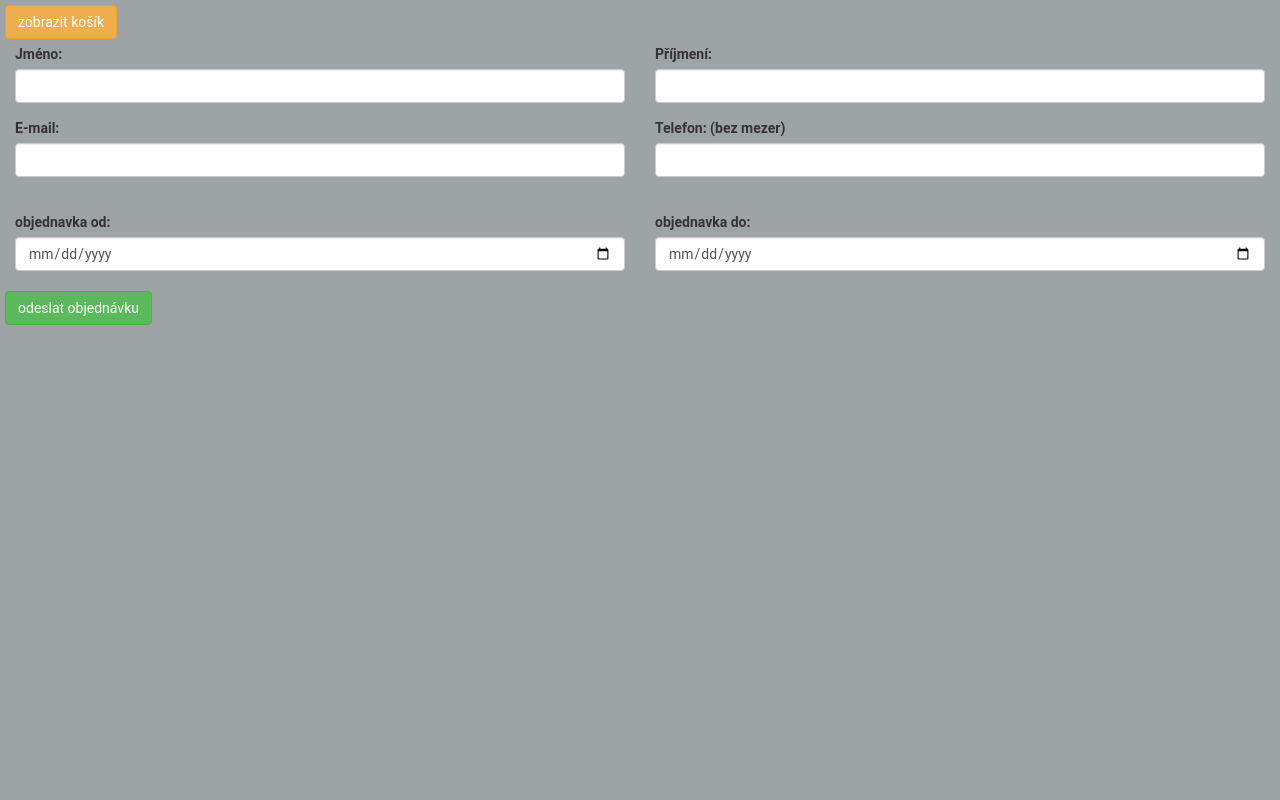
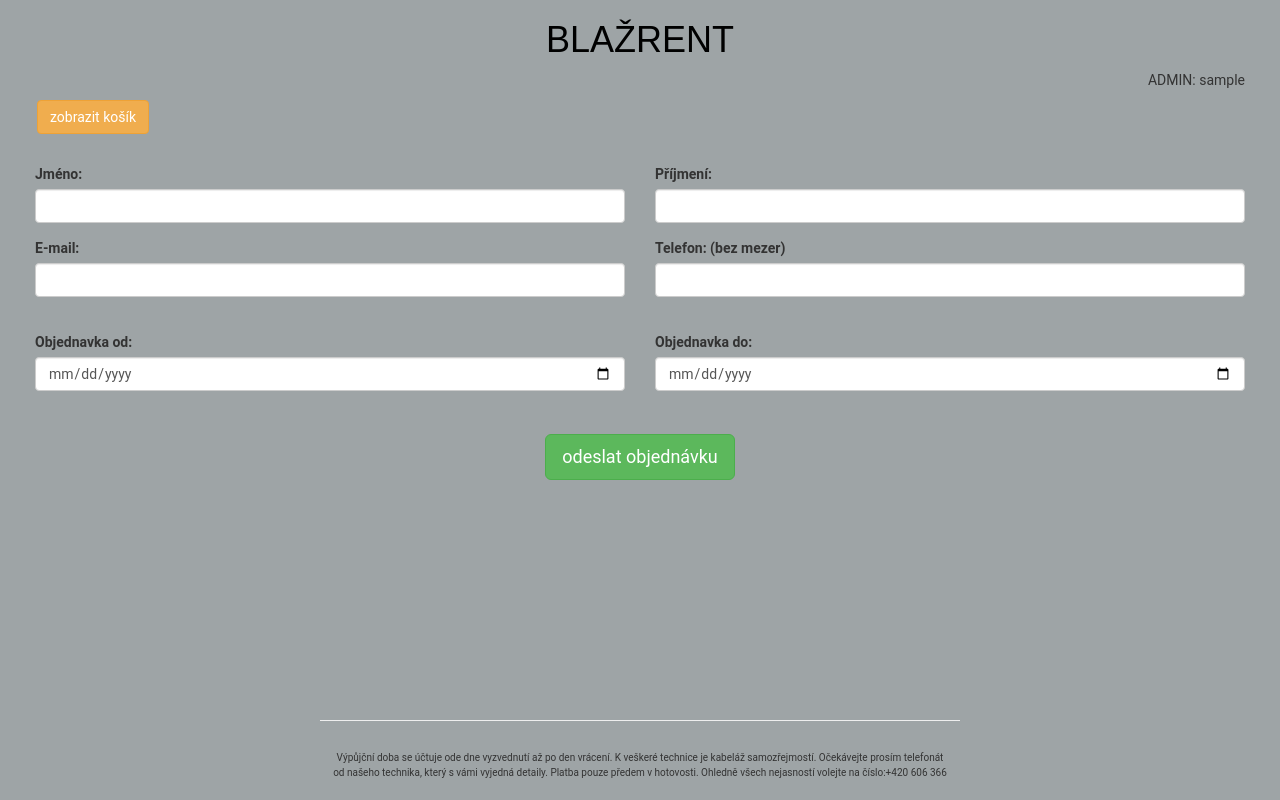
Before and after one commit to jyryky/MatPraceBlazVypujc, a PHP site: page /odeslat_email.php in a window 1280 px wide. Run offline with PHP 8.4, Linux system fonts and the light colour scheme; the visitor is signed in with stand-in values (Sample User, id 1).

Commit message:
dodělané css skoro celé
Jdu na tenis

```diff
--- a/soubory/ajax_odstranění.js
+++ b/soubory/ajax_odstranění.js
@@ -15,7 +15,7 @@ $(document).ready(function(){
       })
       .done(function(data) { // Variable data contains the data we get from serverside
         //alert(data);
-        var html = ' <form method="post" action="odebrat.php" id="formular_odebrat"> <table border=1><tr><th>ID</th><th>název</th><th>cena</th><th>kategorie</th><th>popis</th><th>smazat?</th></tr>';
+        var html = ' <form method="post" action="odebrat.php" id="formular_odebrat"> <table border=1><tr><th>ID</th><th>název</th><th>cena</th><th>PocetKusu</th><th>popis</th><th>smazat?</th></tr>';
         let fruits = [];
         $.each(data, function(key, value)
        {
--- a/soubory/css/style.css
+++ b/soubory/css/style.css
@@ -1,30 +1,113 @@
 body {
-  background-color:rgba(63, 75, 78, 0.5);
+  background-color: rgba(63, 75, 78, 0.5);
+}
+
+.containerr {
+  margin: auto;
+}
+
+#submit_kategorie {
+  margin-bottom: 3px;
+}
+
+#nastred {
+  margin:auto;
+  display:block;
+}
+
+#admimOdsazeniOdkraje{
+  margin-right: 17px;
+}
+#admimOdsazeniOdkraje2{
+  margin-right: 35px;
+}
+#podtrzeni{
+  text-decoration:underline;
+}
+
+.odsazeniodkraju{
+  padding-left: 20px;
+  padding-right: 20px;
+}
+
+#buttonRight{
+float: right;
+margin-right: 5px;
+}
+#nahore{
+  padding: 20px;
+}
+#spodniKontainer{
+  position:absolute;
+  width: auto;
+  height:auto;
+  bottom:0px;
+  right:25%;
+  left:25%;
+
+}
+#prihlaseni{
+  padding-top: 5%;
+}
+#prihlasenibody{
+  display: flex;
+  -ms-flex-align: center;
+  -ms-flex-pack: center;
+  -webkit-box-align: center;
+  align-items: center;
+  -webkit-box-pack: center;
+  justify-content: center;
+  padding-top:10%;
+  padding-bottom: 25%;
+  background-color: #f5f5f5;
+}
+#vypujcniPodminky{
+  font-size: x-small;
+  text-align: center;
+  padding: 10px;
+}
+
+hr{
+ width: initial;
 
 }
 
 .pridatdokosiku {
+  padding-right: 20px;
+}
+#odsazeniodtopu{
+  padding:20px;
+}
+
+.btn.btn-success {
+  justify-content: center;
+}
+
+.postoupitdodokonceni {
   text-align: center;
 }
-.btn.btn-success{
-  justify-content: center;
+
+table.table table-bordered {
+  outline-color: black;
+  border: 4px solid #000;
 }
-table.table table-bordered{
-  outline-color: black;
-  border:4px solid #000;
-}
-#odeslat{
+
+#odeslat {
   justify-content: center;
   align-content: center;
-  padding: 0,5%;
+  padding: 0, 5%;
 }
+
 h1 {
   text-align: center;
   font-style: normal;
   font-family: sans-serif;
 }
 
-a { text-decoration : none; color : #000; }
+a {
+  text-decoration: none;
+  color: #000;
+}
 
 a:link {
   text-decoration: none;
@@ -33,36 +116,33 @@ a:link {
 
 a:visited {
   text-decoration: none;
-  color : #000;
+  color: #000;
 }
 
 a:hover {
   text-decoration: none;
-  color : #000;
+  color: #000;
 }
 
 a:active {
   text-decoration: none;
-  color : #000;
+  color: #000;
 }
-#nadpis{
-font-size: xx-large;
-}
-.zarovnani
-{
+
+.zarovnani {
   margin: 3%;
 }
-button{
-  align-self: center;
+#selector {
+  padding-left: 16px;
 }
+
 /* Tooltip container */
 .tooltip {
-  position: relative;
   display: inline-block;
-  border-bottom: 1px dotted black; /* If you want dots under the hoverable text */
+  border-bottom: 1px dotted black;
+  /* If you want dots under the hoverable text */
 }
 
-/* Tooltip text */
 .tooltip .tooltiptext {
   visibility: hidden;
   width: 120px;
@@ -71,8 +151,6 @@ button{
   text-align: center;
   padding: 5px 0;
   border-radius: 6px;
-
-  /* Position the tooltip text - see examples below! */
   position: absolute;
   z-index: 1;
 }
--- a/soubory/nacist_vsechny_produkty.php
+++ b/soubory/nacist_vsechny_produkty.php
@@ -11,7 +11,7 @@ if ($conn->connect_error) {
 	echo "konec";
     die("Connection failed: " . $conn->connect_error);
 }
-$sql = "SELECT `ID`,`Název`,`id_kategorie`,`Cena`,`Popis` FROM `MP_produkty` WHERE Vyřazené='nevyrazene' ";
+$sql = "SELECT `ID`,`Název`,`Cena`,`PocetKusu`,`Popis` FROM `MP_produkty` WHERE Vyřazené='nevyrazene' ";
 $result = $conn->query($sql);
 while($row = $result->fetch_assoc()) {
     $produkty[]=$row;
--- a/soubory/odeslat_email.php
+++ b/soubory/odeslat_email.php
@@ -15,10 +15,12 @@ html,body,h1,h2,h3,h4,h5,h6 {font-family: "Roboto", sans-serif;}
 </style>
 <link  rel="stylesheet"  href="css/style.css?v=1.0" >
 <body>
+<h1><a href="index.php" id="nadpis">BLAŽRENT</a></h1>
 <div class="session uzivatel">
     <?php
+session_start();
 if (isset($_SESSION["uzivatel"])) {
-    echo "<p align=\"right\"> ADMIN: " . $_SESSION["uzivatel"] . " </p> ";
+    echo "<p id=\"admimOdsazeniOdkraje2\" align=\"right\"> ADMIN: " . $_SESSION["uzivatel"] . " </p> ";
 }
 ?>
     </div>
@@ -30,8 +32,8 @@ $dateBezHodin = date("Y-m-d");
 ///////// kontrola jestli už některý produkt není půjčený
 ?>
 
-
-<input type="button" value="zobrazit košík" onclick="window.location.href='zobrazitkosik.php'; "style="margin:5px;" class="btn btn-warning">
+<div class="odsazeniodkraju">
+<input type="button" value="zobrazit košík" onclick="window.location.href='zobrazitkosik.php'; "style="margin-bottom:30px;margin-left:17px;" class="btn btn-warning">
 <form method="post" action="odeslat_email.php" id="odeslani_objednavky" >
 
         <div class="form-row">
@@ -56,27 +58,30 @@ $dateBezHodin = date("Y-m-d");
     </div>
     <div class="form-row">
         <div class="form-group col-md-6">
-            <label for="datum od" class="col-2 col-form-label">objednavka od: </label>
+            <label for="datum od" class="col-2 col-form-label">Objednavka od: </label>
             <input type="date" name="date_from" class="form-control" id="datum od">
         </div>
         <div class="form-group col-md-6">
-        <label for="datum od" class="col-2 col-form-label">objednavka do: </label>
+        <label for="datum od" class="col-2 col-form-label">Objednavka do: </label>
         <input type="date" name="date_to" class="form-control" id="datum do">
         </div>
     </div>
+    <div id="odsazeniodtopu">
+        <input type="submit" name="submit" value="odeslat objednávku" class="btn btn-success btn-lg" id="nastred" style="margin-top:250px;">
+</div>
 
-        <input type="submit" name="submit" value="odeslat objednávku" class="btn btn-success" id="odeslat"; style="margin:5px;">
 </form>
+</div>
+<?php
 
-<?php
 $db_user = "root";
 $db_pass = "";
 $db_db = "matprac2";
 $connect = new mysqli("localhost", $db_user, $db_pass, $db_db);
 
 //posílání emailu /////////////////////
-session_start();
-if (isset($_POST["email"]) && isset($_POST["name"]) && isset($_POST["surname"]) && isset($_POST["tel"]) && isset($_POST["date_from"]) && isset($_POST["date_to"])) {
+
+if (isset($_POST["submit"]) AND !empty($_POST["email"]) AND !empty($_POST["name"]) AND !empty($_POST["surname"]) AND !empty($_POST["tel"]) AND !empty($_POST["date_from"]) AND !empty($_POST["date_to"])) {
     $prijemce = $_POST["email"];
     $jmeno = $_POST["name"];
     $prijmeni = $_POST["surname"];
@@ -84,6 +89,8 @@ if (isset($_POST["email"]) && isset($_POST["name"]) && isset($_POST["surname"])
     $predmet = "Objednavka Blazrent";
     $objednavka_od = $_POST["date_from"];
     $objednavka_do = $_POST["date_to"];
+
+
 
     $oddate = strtotime($objednavka_od);
     $dodate = strtotime($objednavka_do);
@@ -102,89 +109,8 @@ if (isset($_POST["email"]) && isset($_POST["name"]) && isset($_POST["surname"])
         $dateBezHodin = DateTime::createFromFormat('Y-m-d', date('Y-m-d'));
         //$dateBezHodin->modify('+1 day');
         $volneIdProduktu = [];
-        /*foreach ($_SESSION["kosik"] as $keys => $values) {
-        $produktyKtereMajiKolizniDatum = [];
-        $forID = $values["item_id"];
-        $sql = "SELECT mp_produkty.pocetKusu
-        FROM mp_produkty
-        WHERE `ID` = '$forID'";
-        $result = $connect->query($sql);
-        while ($row = $result->fetch_assoc()) {
-        $maxPocetProdutku = $row["pocetKusu"];
-        }
-        $pocetObsazenychProduktu = 0;
-        //for ($i = 1; $i <= $maxPocetProdutku; $i++){ ////////////////////////////////////////////////////////////////////////////////// VYMYSLET ZÍTRA S KLÁROU!!!!!!!
-        $sql2 = "SELECT `mp_vypujcka`.`od`, `mp_vypujcka`.`do` , `mp_evidence_produktu`.`id`, `mp_evidence_produktu`.`id_typu_produktu`
-        FROM `mp_evidence_produktu`, `vypujcka-produkty` vypujcka_produkty, `mp_vypujcka`
-        WHERE `mp_evidence_produktu`.`id` = `vypujcka_produkty`.`id_technika`
-        and `mp_vypujcka`.`id` = `vypujcka_produkty`.`id_vypujcka`
-        and `mp_evidence_produktu`.`id_typu_produktu`='$forID'";
-        $result2 = mysqli_query($connect, $sql2);
-        if (mysqli_num_rows($result2) > 0) {
-        while ($row2 = mysqli_fetch_array($result2)) {
-        if ($row2["do"] >= $date) {
-        $daterow = $row2["od"];
-        $odZDtabazeString = strtotime($row2["od"]);
-        $oddateFOR = $oddate;
-        //for ($j=0; $j<$values["item_quantity"]; $j++){}+
-        for ($iii = 0; $iii <= $days; $iii++) {
-        $breakProDruhýCyklus = 0;
-        for ($ii = 0; $ii <= $days; $ii++) {
-        if ($oddateFOR == $odZDtabazeString) {
-        $pocetObsazenychProduktu++;
-        $breakProDruhýCyklus++;
-        //array_push($produktyKtereMajiKolizniDatum, $row2["id"]);
-        echo "break";
-        break;
-        }
-        $dt = date("Y-m-d", strtotime("+1 day", $odZDtabazeString));
-        $odZDtabazeString = strtotime($dt);
-        }
-        if ($breakProDruhýCyklus == 1) {
-        break;
-        }
-        //$oddateFOR->modify('+1 day');
-        $dt = date("Y-m-d", strtotime("+1 day", $oddateFOR));
-        $oddateFOR = strtotime($dt);
-        // echo $oddateFOR."<br>";
 
-        }
-        echo "<br>  pocet obsazenych produktů " . $pocetObsazenychProduktu;
-        echo "<br> id produktu " . $row2["id_typu_produktu"];
-        echo "<br> id evidence " . $row2["id"];
-        if ($pocetObsazenychProduktu == $values["item_quantity"]) {
-        array_push($produktyKtereMajiKolizniDatum, $row2["id_typu_produktu"]);
-        }
-        array_push($volneIdProduktu, $row2["id"]);
-        }
-        }
-        }
-        $volneIdProduktu = array_unique($volneIdProduktu);
-        print_r($produktyKtereMajiKolizniDatum);
-        echo "<br> item quantity" . $values["item_quantity"];
-        echo "klářina podnminka:".$maxPocetProdutku - count($produktyKtereMajiKolizniDatum);
-        if ($maxPocetProdutku - count($produktyKtereMajiKolizniDatum) < $values["item_quantity"]) {
-        $blby++;
-        echo "blbec:" . $blby;
-        }
-        }
-        //vypsání kolizních produktů
-        if ($blby > 0) {
-        //echo count($produktyKtereMajiKolizniDatum);
-        foreach ($_SESSION["kosik"] as $keys => $values) {
-        for ($i = 0; $i < count($produktyKtereMajiKolizniDatum); $i++) {
-        {if ($values["item_id"] == $produktyKtereMajiKolizniDatum[$i]) {
-        //echo $values["item_name"];
-        unset($_POST);
-        echo '<script type="text/javascript">alert("Následující zboží má kolizní datum: ' . $values["item_name"] . '")</script>';
-
-        }
-        }
-        }
-        }
-        //echo ' <script type="text/javascript">document.location=\'zobrazitkosik.php\'</script>';
-        }*/
-
+                ///
         $PoleIdDobrychProduktu = [];
         $PoleVsechID = [];
         $PoleIdProZapis = [];
@@ -291,6 +217,7 @@ WHERE id = '$Id_objednavky'))";
             $txt = "Vaše Objednavka Č." . $Id_objednavky . " \n Pro: " . $prijemce . " " . $prijmeni . "\n  <br> Email: " . $prijemce . "\n<br> tel:" . $tel . "<br>
 OD:" . $objednavka_od . "\n<br>
 DO:" . $objednavka_do . "\n<br>
+Počet dní:" . $days . "\n<br>
 Máte objednáno:  \n  <div class=\"table-responsive\"> <table class=\"table table-bordered\"> <tr>
 <th width=>Produkt</th>
 <th width=>Množství</th>
@@ -306,7 +233,7 @@ Máte objednáno:  \n  <div class=\"table-responsive\"> <table class=\"table tab
 <td>" . $values["item_price"] . "</td>
 
 
-<td>" . number_format($values["item_quantity"] * $values["item_price"], 2) . "</td>
+<td>" . number_format($days*($values["item_quantity"] * $values["item_price"]), 2) . "</td>
 </tr>"
                 ;
                 $txt .= $add;
@@ -327,6 +254,7 @@ Máte objednáno:  \n  <div class=\"table-responsive\"> <table class=\"table tab
         //odeslání mailu NUTNO ODKOMEŘÁŘOVAT
         //mail($prijemce,$predmet,$txt,$headers);
         unset($_SESSION["kosik"]);
+        $_POST=[];
     } else {
         echo '<script>alert("zadejte správně datum")</script>';
     }
@@ -334,10 +262,18 @@ Máte objednáno:  \n  <div class=\"table-responsive\"> <table class=\"table tab
 </body>
 </html>
 
-<?php } elseif (isset($_POST["submit"])) {
-    echo "<br>nevyplnil jste všechny údaje";
+<?php }
+elseif (isset($_POST["submit"])) {
+    echo '<script type="text/javascript">alert("Vyplňte prosím všechny údaje.")</script>';
 }
 
 ?>
+<div id="spodniKontainer">
+		<hr class="Podminkycara">
+		<p id="vypujcniPodminky">Výpůjční doba se účtuje ode dne vyzvednutí až po den vrácení.
+			K veškeré technice je kabeláž samozřejmostí. Očekávejte prosím telefonát od našeho technika, který s
+			vámi vyjedná detaily. Platba pouze předem v hotovosti. Ohledně všech nejasností volejte na číslo:+420
+			606 366 </p>
+	</div>
 </body>
 </html>
```
Also changed, not shown: soubory/index.php (+36 -16 lines), soubory/odebrat.php (+19 -2 lines), soubory/prihlaseni.php (+12 -8 lines), soubory/zobrazitkosik.php (+13 -10 lines). Lines whose indentation alone changed are shown as unchanged.
